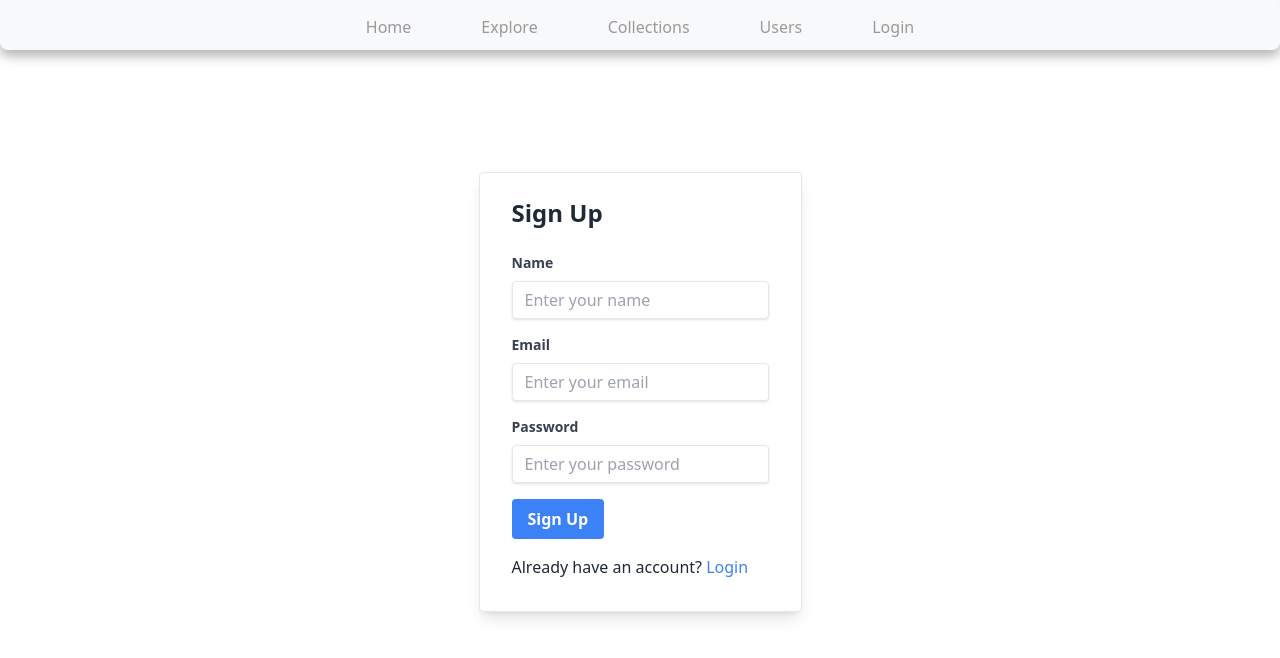
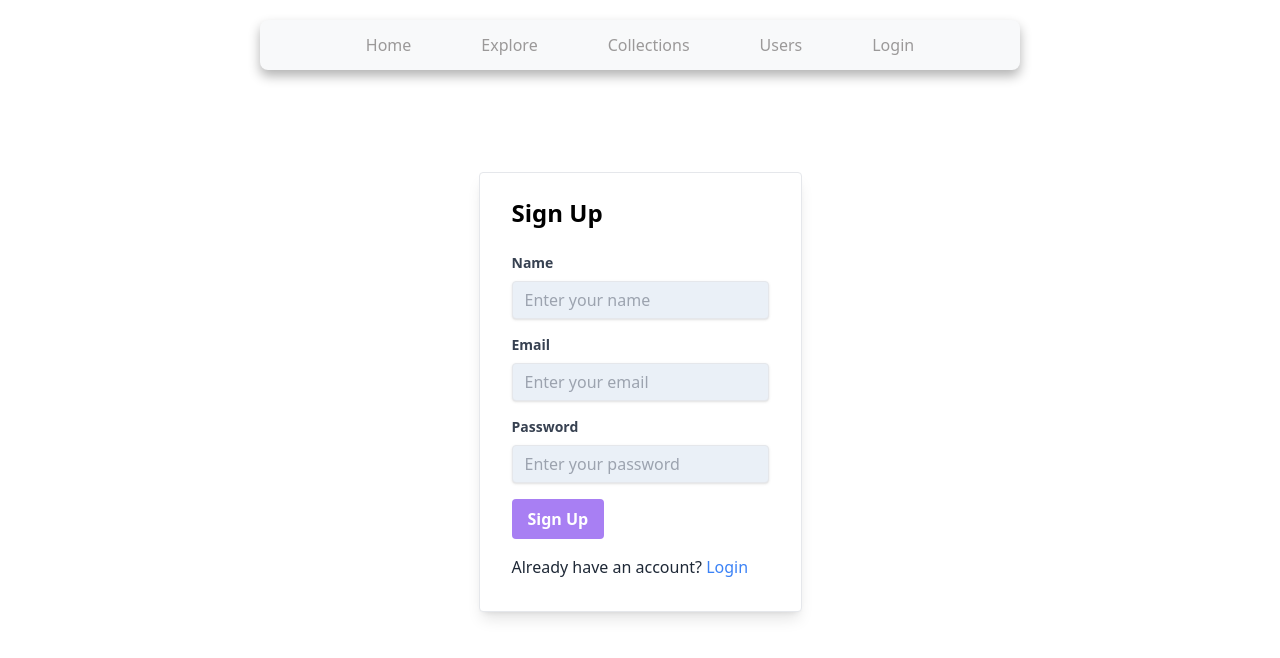
Before and after one commit to cse364-unist/moviegram, a React (Vite) app in the folder frontend/: page /signup in a window 1280 px wide. Shown: the top 658 px of the page. Built offline with nearby package versions, Linux system fonts and the light colour scheme.

Commit message:
Updated login, signup, Nav Header styles

```diff
--- a/frontend/src/components/Header/Header.css
+++ b/frontend/src/components/Header/Header.css
@@ -3,18 +3,18 @@
     height: 70px;
     position: fixed;
     width: 100%;
-    /* border: solid; */
     top: 0;
-    /* bottom: 0;  */
     z-index: 105;
+    padding-top: 20px;
 }
 
 .header-inner {
+    max-width: 800px; /* Adjust the width */
     width: 100%;
-    /* max-width: 1240px;    */
-    display: inline-block;
-    justify-content: center;
-    /* align-items: center; */
+    margin: 0 auto;
+    justify-content: space-between;
+    align-items: center;
+    padding: 0 20px;
 }
 
 .logo {
@@ -27,13 +27,10 @@ nav {
     display: flex;
     justify-content: center;
     box-shadow: 0 6px 12px rgba(0, 0, 0, 0.3);
-    /* Darker shadow */
     height: 50px;
     background-color: #f8f9fa;
-    width: auto;
-    /* Width stays the same */
     border-radius: 8px;
-
+    width: 100%;
 }
 
 nav ul {
@@ -42,12 +39,12 @@ nav ul {
     padding: 0;
     display: flex;
     justify-content: center;
+    align-items: center;
+    width: 100%;
 }
 
 nav ul li {
     margin: 0 10px;
-    display: flex;
-    justify-content: center;
 }
 
 nav ul li:first-child {
@@ -59,7 +56,7 @@ nav ul li:last-child {
 }
 
 nav ul li a {
-    color: #9B9999;
+    color: #9b9999;
     text-decoration: none;
     padding: 15px 25px;
     border-radius: 8px;
@@ -68,5 +65,5 @@ nav ul li a {
 
 nav ul li a:hover {
     color: #fff;
-    background-color: #A87FF3;
+    background-color: #a87ff3;
 }
--- /dev/null
+++ b/frontend/src/pages/LoginPage/LoginPage.css
@@ -0,0 +1,28 @@
+.login-container {
+    background-image: url('../../assets/sub-container.jpg');
+    background-size: cover;
+    background-position: center;
+    min-height: 100vh;
+    display: flex;
+    justify-content: center;
+    align-items: center;
+}
+
+.input-field {
+    background-color: #EAF0F7;
+}
+
+.login-button {
+    background-color: #A87FF3;
+    color: white;
+    border: none;
+    padding: 0.5rem 1rem;
+    font-weight: bold;
+    cursor: pointer;
+    transition: background-color 0.3s ease;
+    border-radius: 0.25rem;
+}
+
+.login-button:hover {
+    background-color: #916de8;
+}
--- a/frontend/src/pages/LoginPage/LoginPage.tsx
+++ b/frontend/src/pages/LoginPage/LoginPage.tsx
@@ -1,5 +1,6 @@
 import React, { useState } from 'react';
 import { Link, useNavigate } from 'react-router-dom';
+import './LoginPage.css';
 
 interface LoginInPageProps {
     setAuthenticated: React.Dispatch<React.SetStateAction<boolean>>;
@@ -46,14 +47,14 @@ const LoginInPage: React.FC<LoginInPageProps> = ({ setAuthenticated }) => {
     return (
         <div className="flex justify-center items-center h-screen">
             <div className="bg-white shadow-lg border border-gray-200 rounded px-8 pt-6 pb-8 mb-4">
-                <h2 className="text-2xl font-bold mb-6">Login</h2>
+                <h2 className="text-2xl font-bold mb-6 text-black">Login</h2>
                 <form onSubmit={handleSubmit}>
                     <div className="mb-4">
                         <label className="block text-gray-700 text-sm font-bold mb-2" htmlFor="name">
                             User Name
                         </label>
                         <input
-                            className="shadow appearance-none border rounded w-full py-2 px-3 text-gray-700 leading-tight focus:outline-none focus:shadow-outline"
+                            className="input-field shadow appearance-none border rounded w-full py-2 px-3 text-gray-700 leading-tight focus:outline-none focus:shadow-outline"
                             id="name"
                             type="text"
                             placeholder="Enter your name"
@@ -67,7 +68,7 @@ const LoginInPage: React.FC<LoginInPageProps> = ({ setAuthenticated }) => {
                             Password
                         </label>
                         <input
-                            className="shadow appearance-none border rounded w-full py-2 px-3 text-gray-700 leading-tight focus:outline-none focus:shadow-outline"
+                            className="input-field shadow appearance-none border rounded w-full py-2 px-3 text-gray-700 leading-tight focus:outline-none focus:shadow-outline"
                             id="password"
                             type="password"
                             placeholder="Enter your password"
@@ -77,7 +78,7 @@ const LoginInPage: React.FC<LoginInPageProps> = ({ setAuthenticated }) => {
                     </div>
                     <div className="flex items-center justify-between">
                         <button
-                            className="bg-blue-500 hover:bg-blue-700 text-white font-bold py-2 px-4 rounded focus:outline-none focus:shadow-outline"
+                            className="login-button"
                             type="submit"
                         >
                             Login
--- /dev/null
+++ b/frontend/src/pages/SignUpPage/SignUpPage.css
@@ -0,0 +1,18 @@
+.input-field {
+    background-color: #EAF0F7;
+}
+
+.signup-button {
+    background-color: #A87FF3;
+    color: white;
+    border: none;
+    padding: 0.5rem 1rem;
+    font-weight: bold;
+    cursor: pointer;
+    transition: background-color 0.3s ease;
+    border-radius: 0.25rem;
+}
+
+.signup-button:hover {
+    background-color: #916de8;
+}
--- a/frontend/src/pages/SignUpPage/SignUpPage.tsx
+++ b/frontend/src/pages/SignUpPage/SignUpPage.tsx
@@ -1,6 +1,7 @@
 import React, { useState } from 'react';
 import { Link } from 'react-router-dom';
 import { useNavigate } from 'react-router-dom';
+import './SignUpPage.css';
 
 const SignUpPage: React.FC = () => {
     const [username, setUsername] = useState<string>('');
@@ -39,14 +40,14 @@ const SignUpPage: React.FC = () => {
     return (
         <div className="flex justify-center items-center h-screen">
             <div className="bg-white shadow-lg border border-gray-200 rounded px-8 pt-6 pb-8 mb-4">
-                <h2 className="text-2xl font-bold mb-6">Sign Up</h2>
+                <h2 className="text-2xl font-bold mb-6 text-black">Sign Up</h2>
                 <form onSubmit={handleSubmit}>
                     <div className="mb-4">
                         <label className="block text-gray-700 text-sm font-bold mb-2" htmlFor="name">
                             Name
                         </label>
                         <input
-                            className="shadow appearance-none border rounded w-full py-2 px-3 text-gray-700 leading-tight focus:outline-none focus:shadow-outline"
+                            className="input-field shadow appearance-none border rounded w-full py-2 px-3 text-gray-700 leading-tight focus:outline-none focus:shadow-outline"
                             id="name"
                             type="text"
                             placeholder="Enter your name"
@@ -59,7 +60,7 @@ const SignUpPage: React.FC = () => {
                             Email
                         </label>
                         <input
-                            className="shadow appearance-none border rounded w-full py-2 px-3 text-gray-700 leading-tight focus:outline-none focus:shadow-outline"
+                            className="input-field shadow appearance-none border rounded w-full py-2 px-3 text-gray-700 leading-tight focus:outline-none focus:shadow-outline"
                             id="email"
                             type="email"
                             placeholder="Enter your email"
@@ -72,7 +73,7 @@ const SignUpPage: React.FC = () => {
                             Password
                         </label>
                         <input
-                            className="shadow appearance-none border rounded w-full py-2 px-3 text-gray-700 leading-tight focus:outline-none focus:shadow-outline"
+                            className="input-field shadow appearance-none border rounded w-full py-2 px-3 text-gray-700 leading-tight focus:outline-none focus:shadow-outline"
                             id="password"
                             type="password"
                             placeholder="Enter your password"
@@ -82,7 +83,7 @@ const SignUpPage: React.FC = () => {
                     </div>
                     <div className="flex items-center justify-between">
                         <button
-                            className="bg-blue-500 hover:bg-blue-700 text-white font-bold py-2 px-4 rounded focus:outline-none focus:shadow-outline"
+                            className="signup-button"
                             type="submit"
                         >
                             Sign Up
```
Also changed, not shown: frontend/src/assets/sub-container.jpg (added).
